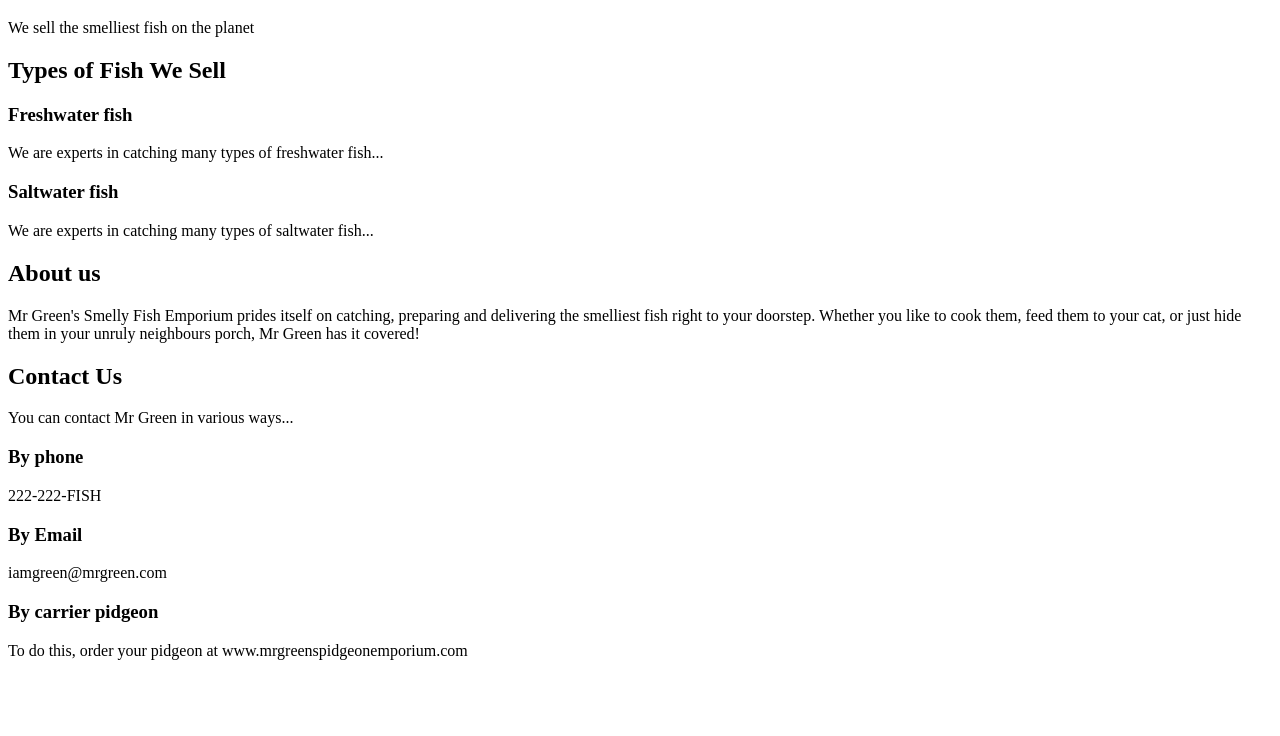
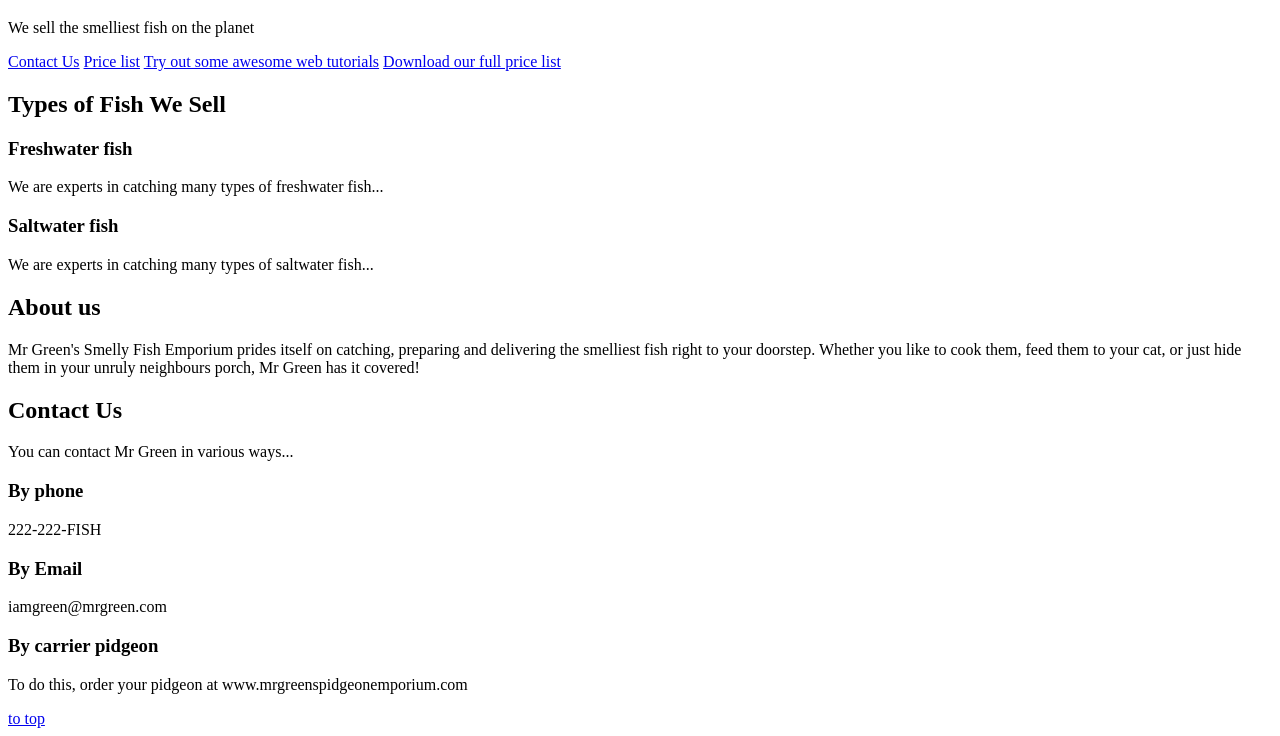
Before and after one commit to konrad-roguszewski/html-tutorials-for-beginners-yt, a plain HTML site: page index.html in a window 1280 px wide. Shown: the part 553-1289 px from the top of the page. Before the commit the page ends 1229 px from the top, so only its background shows below. Drawn offline with Linux system fonts and the light colour scheme.

Commit message:
HTML Links

```diff
--- a/index.html
+++ b/index.html
@@ -14,9 +14,15 @@
 
     <body>
 
+        <div id="top"></div>
         <img src="img/fish-banner.jpg" alt="Mr Green's Fish Emporium">
         <h1>Welcome to my smelly fish shop</h1>
         <p>We sell the smelliest fish on the planet</p>
+
+        <a href="contact.html">Contact Us</a>
+        <a href="prices/freshwater-fish-prices.html">Price list</a>
+        <a href="http://www.thenetninja.co.uk" target="_blank">Try out some awesome web tutorials</a>
+        <a href="downloads/all-prices.pdf">Download our full price list</a>
 
         <h2>Types of Fish We Sell</h2>
         <h3>Freshwater fish</h3>
@@ -37,6 +43,8 @@
         <h3>By carrier pidgeon</h3>
         <p>To do this, order your pidgeon at www.mrgreenspidgeonemporium.com</p>
 
+        <a href="#top">to top</a>
+
     </body>
 
 
```
Also changed, not shown: prices/freshwater-fish-prices.html (added, +23 -0 lines), contact.html (added), 1 other file.
